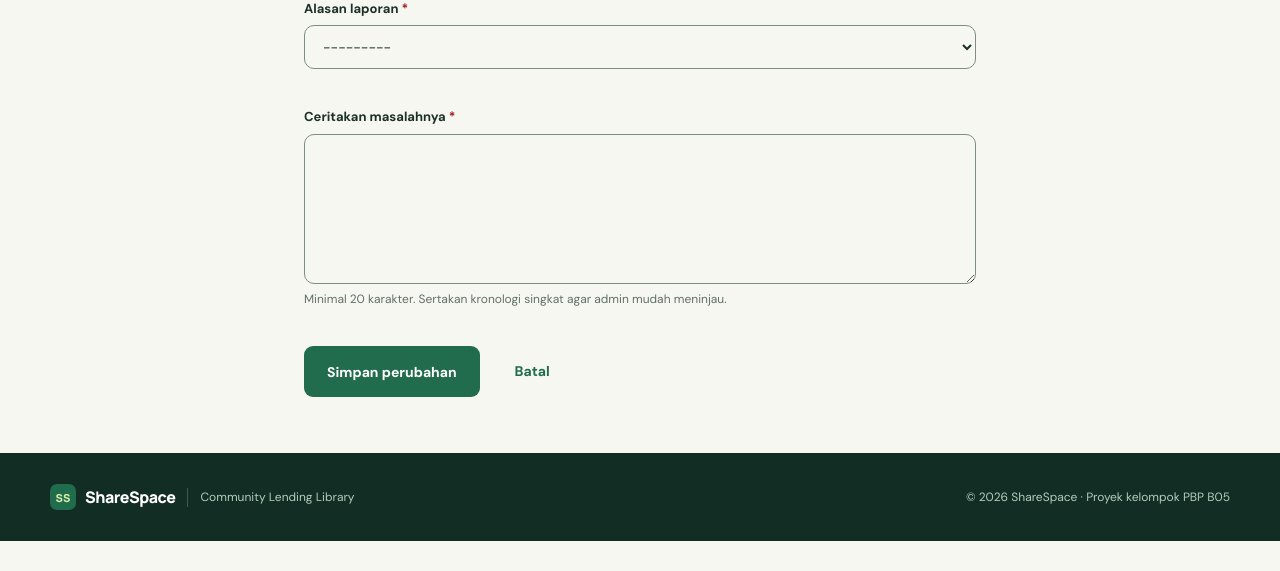
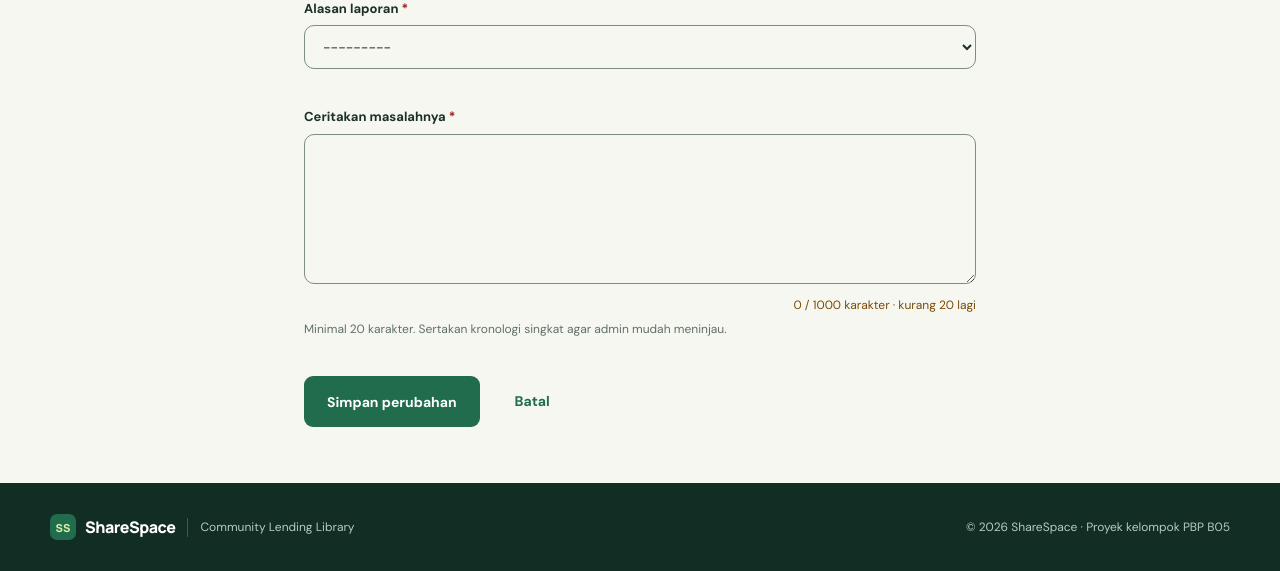
Before and after one commit to pbp-kelompok-B05/ShareSpace, a Django app: template review/templates/review/report_form.html in a window 1280 px wide. Shown: the part 432-1003 px from the top of the page. Before the commit the page ends 973 px from the top, so only its background shows below. Run offline with Django 5.2, Linux system fonts and the light colour scheme; the template is opened without the code that fills it: values that come from a table or form of the project are taken from there, others are empty; some libraries are stand-ins or nearby versions.

Commit message:
feat(review): tambah penghitung karakter di form laporan

```diff
--- a/review/forms.py
+++ b/review/forms.py
@@ -17,7 +17,13 @@ class ReportForm(forms.ModelForm):
             "description": "Minimal 20 karakter. Sertakan kronologi singkat agar admin mudah meninjau.",
         }
         widgets = {
-            "description": forms.Textarea(attrs={"rows": 6, "maxlength": 1000}),
+            "description": forms.Textarea(attrs={
+                "rows": 6,
+                "maxlength": 1000,
+                # Dipakai static/review/js/char-counter.js; samakan dengan validator model.
+                "data-char-counter": "",
+                "data-min-length": 20,
+            }),
         }
 
 
--- /dev/null
+++ b/review/static/review/js/char-counter.js
@@ -0,0 +1,35 @@
+// Penghitung karakter untuk <textarea data-char-counter maxlength="..." data-min-length="...">.
+// Tanpa JS, validasi panjang tetap dilakukan server; skrip ini hanya memberi umpan balik langsung.
+(function () {
+  function setup(field) {
+    if (field.dataset.charCounterReady) return;
+    field.dataset.charCounterReady = 'true';
+
+    var max = parseInt(field.getAttribute('maxlength'), 10) || 0;
+    var min = parseInt(field.dataset.minLength, 10) || 0;
+
+    var counter = document.createElement('p');
+    counter.className = 'form-help review-char-count';
+    counter.id = field.id + '_counter';
+    field.insertAdjacentElement('afterend', counter);
+
+    // Dibacakan pembaca layar saat textarea difokus, tanpa diumumkan tiap ketikan.
+    var describedBy = field.getAttribute('aria-describedby');
+    field.setAttribute('aria-describedby', (describedBy ? describedBy + ' ' : '') + counter.id);
+
+    function update() {
+      // Server menghitung minimum setelah spasi di tepi dibuang, jadi samakan di sini.
+      var meaningful = field.value.trim().length;
+      var text = field.value.length + (max ? ' / ' + max : '') + ' karakter';
+      var short = min > 0 && meaningful < min;
+      if (short) text += ' · kurang ' + (min - meaningful) + ' lagi';
+      counter.textContent = text;
+      counter.classList.toggle('is-short', short);
+    }
+
+    field.addEventListener('input', update);
+    update();
+  }
+
+  document.querySelectorAll('textarea[data-char-counter]').forEach(setup);
+})();
--- a/review/templates/review/report_form.html
+++ b/review/templates/review/report_form.html
@@ -1,6 +1,15 @@
 {% extends "base.html" %}
+{% load static %}
 
 {% block title %}{% if is_create %}Buat laporan{% else %}Ubah laporan{% endif %} — ShareSpace{% endblock %}
+
+{% block extra_head %}
+<link rel="stylesheet" href="{% static 'review/css/review.css' %}">
+{% endblock %}
+
+{% block extra_js %}
+<script defer src="{% static 'review/js/char-counter.js' %}"></script>
+{% endblock %}
 
 {% block content %}
 <section class="container py-10 md:py-14">
```
